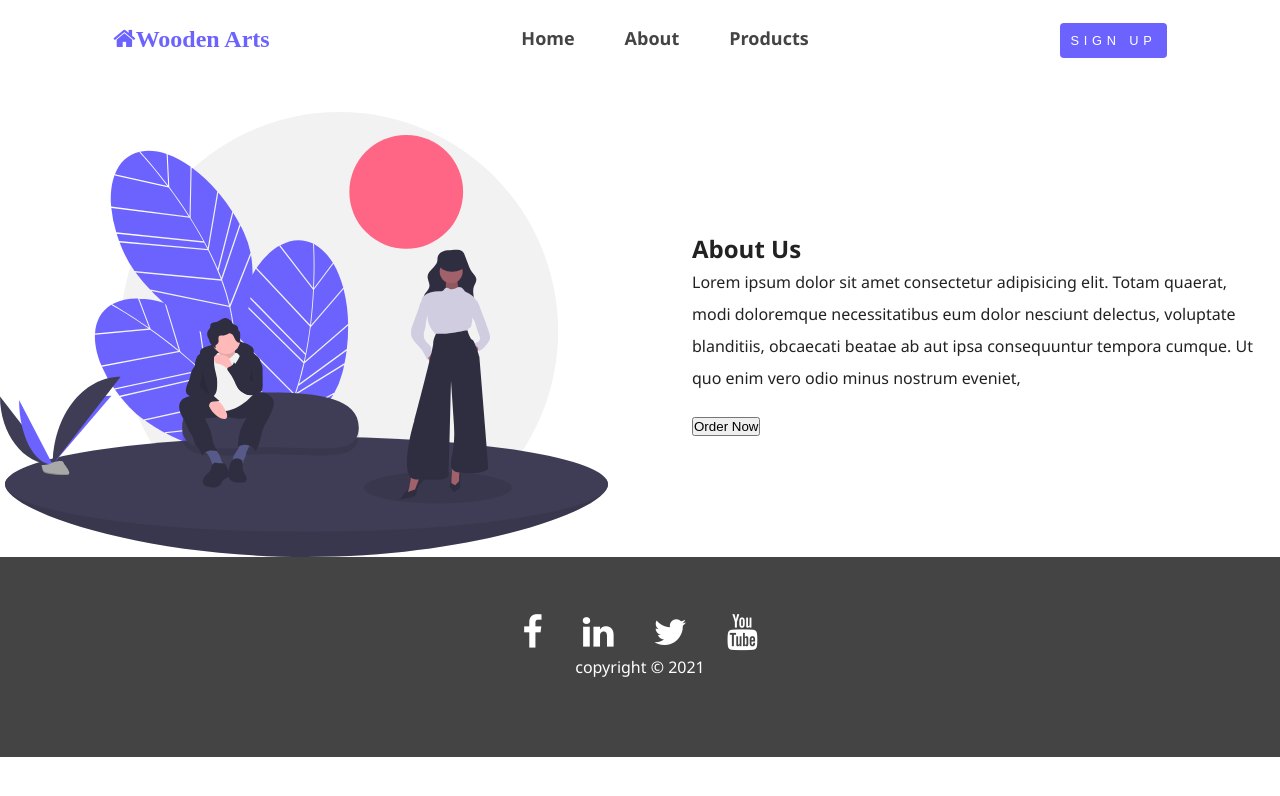
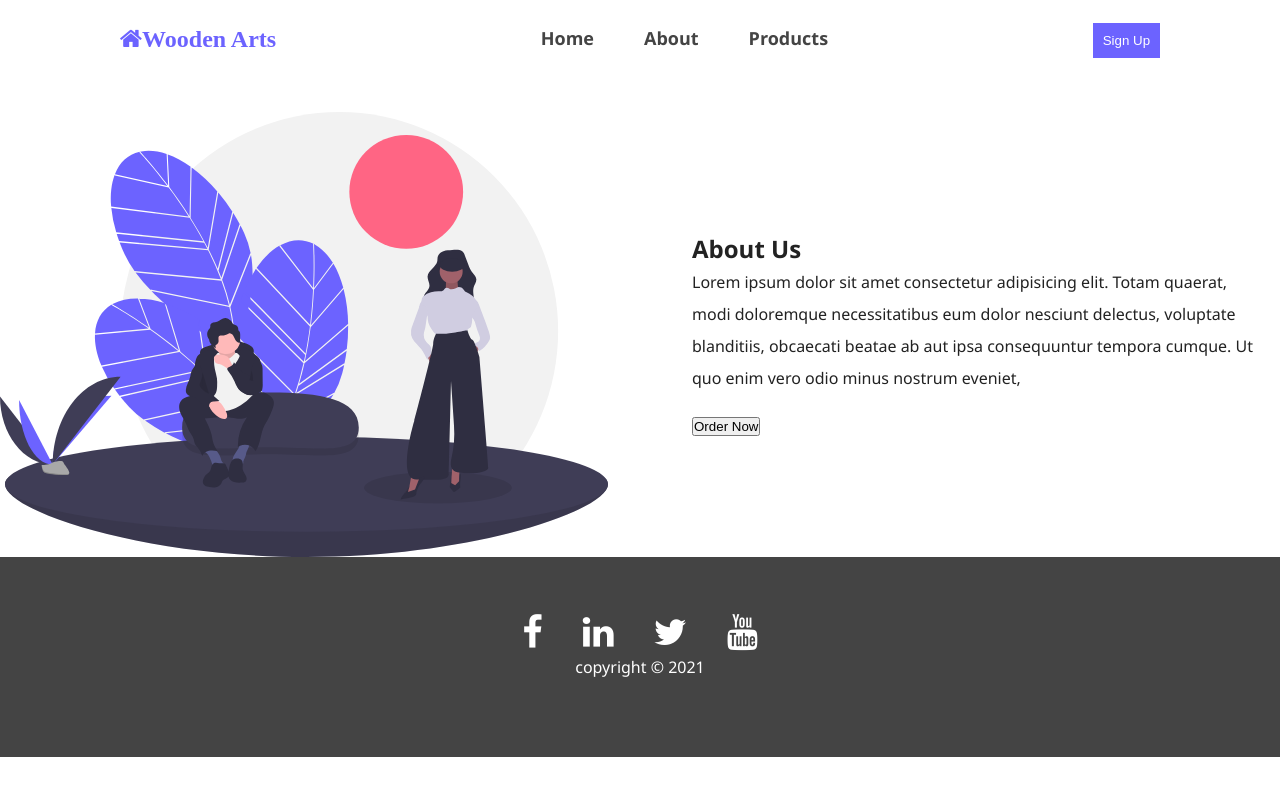
Before and after one commit to kritika27/furniture-website-react-firebase, a React (Create React App) app: page /about in a window 1280 px wide. Shown: the top 796 px of the page. Built offline with nearby package versions, Linux system fonts and the light colour scheme; no server answers.

Commit message:
Modified css to style products

```diff
--- a/src/components/Products/Product.css
+++ b/src/components/Products/Product.css
@@ -67,111 +67,8 @@ Variables
     display: block;
   }
 
-  /*
-  ======
-  Buttons
-  ======
-  */
-  .btn,
-  .btn-white,
-  .btn-primary {
-    text-transform: uppercase;
-    letter-spacing: var(--mainSpacing);
-    color: var(--primaryColor);
-    border: 2px solid var(--primaryColor);
-    padding: 0.45rem 0.8rem;
-    display: inline-block;
-    transition: var(--mainTransition);
-    cursor: pointer;
-    font-size: 0.8rem;
-    background: transparent;
-    border-radius: var(--mainBorderRadius);
-    display: inline-block;
-  }
-  .btn:hover {
-    background: var(--primaryColor);
-    color: var(--mainWhite);
-  }
-  .btn-white {
-    background: transparent;
-    color: var(--mainWhite);
-    border-color: var(--mainWhite);
-  }
-  .btn-white:hover {
-    background: var(--mainWhite);
-    color: var(--primaryColor);
-  }
-  .btn-primary {
-    background: var(--primaryColor);
-    color: var(--mainWhite);
-    border-color: transparent;
-  }
-  .btn-primary:hover {
-    background: var(--primaryLightColor);
-    color: var(--primaryColor);
-  }
-  .btn-block {
-    width: 100%;
-    display: block;
-    margin: 0 auto;
-    box-shadow: var(--lightShadow);
-    text-align: center;
-  }
-  .btn-details {
-    padding: 0.25rem 0.4rem;
-  }
-  .btn-details:hover {
-    background: var(--primaryLightColor);
-    border-color: var(--primaryLightColor);
-  }
-  /*
-  ======
-  Navbar
-  ======
-  */
-  /*
-  .navbar {
-    background: var(--mainWhite);
-    height: 5rem;
-    display: flex;
-    align-items: center;
-    border-bottom: 2px solid var(--primaryColor);
-    box-shadow: var(--lightShadow);
-  }
-  .nav-center {
-    display: flex;
-    justify-content: space-between;
-    align-items: center;
-    width: var(--smallWidth);
-    margin: 0 auto;
-    max-width: var(--fullWidth);
-  }
-  .nav-links {
-    display: flex;
-    align-items: center;
-  }
-  .nav-links a {
-    text-transform: capitalize;
-    display: inline-block;
-    font-weight: bold;
-    margin-right: 0.5rem;
-    font-weight: 400;
-    letter-spacing: 2px;
-    font-size: 1.2rem;
-    padding: 0.25rem 0.5rem;
-    transition: var(--mainTransition);
-  }
-  .nav-links a:hover {
-    color: var(--primaryColor);
-  }
-  .logo {
-    width: 12rem;
-  }*/
-  /*
-  ======
-  About
-  ======
-  */
+
+
   .about-section {
     width: var(--smallWidth);
     max-width: var(--maxWidth);
```
